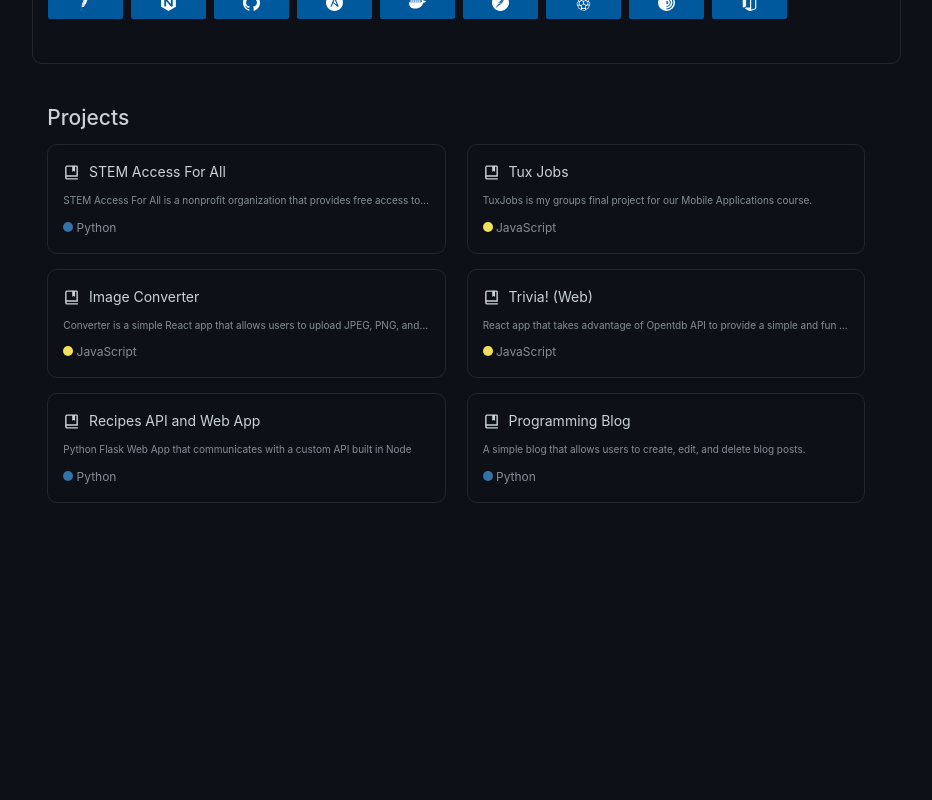
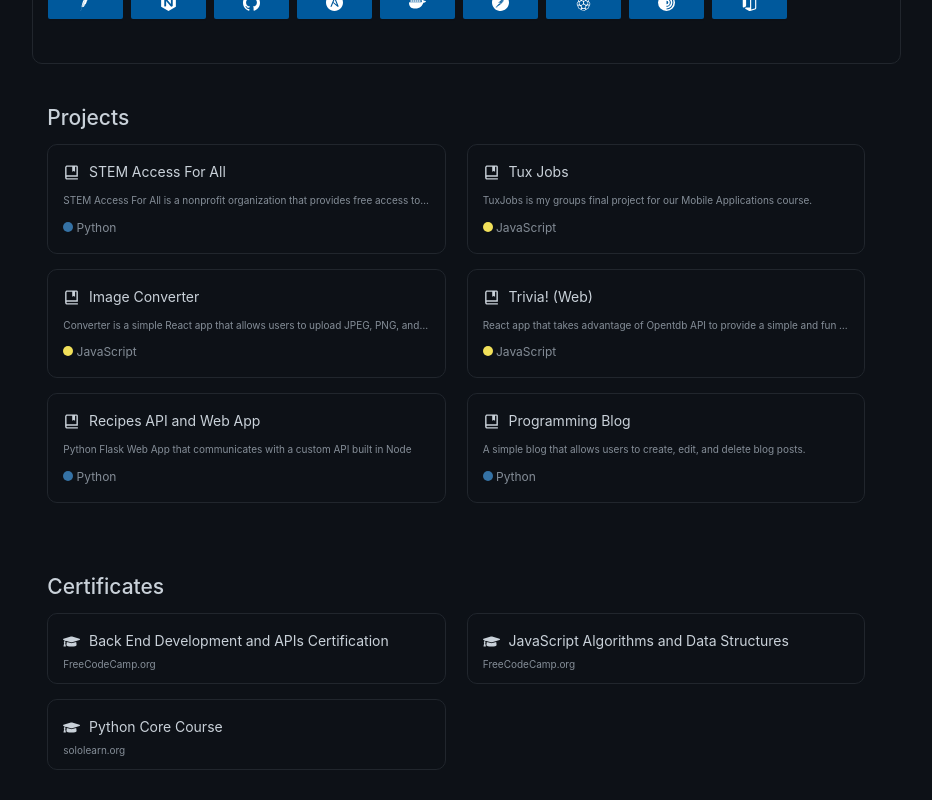
Before and after one commit to ethanshealey/react-github-profile-theme-portfolio, a React (Create React App) app: page / in a window 1280 px wide. Shown: the part 959-1759 px from the top of the page, without its empty margins (341-1273 px from the left). Before the commit the page ends 1514 px from the top, so only its background shows below. Built offline with nearby package versions, Linux system fonts and the light colour scheme.

Commit message:
pushing to github

```diff
--- a/src/App.js
+++ b/src/App.js
@@ -5,8 +5,7 @@ import Projects from './Components/Projects'
 import { FiBookOpen } from 'react-icons/fi'
 import { BiAward } from 'react-icons/bi'
 import { AiOutlineCode } from 'react-icons/ai'
-import GitHubCalendar from 'react-github-calendar';
-
+import Certificates from './Components/Certificates'
 const { Header } = Layout;
 
 function App() {
@@ -19,7 +18,7 @@ function App() {
             <Menu className="header-menu" mode="horizontal" defaultSelectedKeys={['1']}>
               <Menu.Item onClick={() => document.getElementById('overview').scrollIntoView({ behavior: 'smooth', block: 'start' })} key="1" className="header-menu-item"><FiBookOpen className="header-menu-icon" /><b>Overview</b></Menu.Item>
               <Menu.Item onClick={() => document.getElementById('projects').scrollIntoView({ behavior: 'smooth', block: 'start' })} key="2" className="header-menu-item"><AiOutlineCode className="header-menu-icon" /><b>Projects</b></Menu.Item>
-              <Menu.Item key="3" className="header-menu-item"><BiAward className="header-menu-icon" /><b>Certificates</b></Menu.Item>
+              <Menu.Item onClick={() => document.getElementById('certificates').scrollIntoView({ behavior: 'smooth', block: 'start' })} key="3" className="header-menu-item"><BiAward className="header-menu-icon" /><b>Certificates</b></Menu.Item>
             </Menu>
           </Col>
         </Row>
@@ -36,6 +35,7 @@ function App() {
             <br />
             <Projects />
             <br />
+            <Certificates />
           </Col>
         </Row>
       </Col>
--- /dev/null
+++ b/src/Components/Certificate/index.js
@@ -0,0 +1,23 @@
+import { Typography } from 'antd'
+import { FaGraduationCap } from 'react-icons/fa'
+
+const { Paragraph, Text } = Typography
+
+const Certificate = (props) => {
+    const handleProjectCLick = () => {
+        console.log(`Clicked on ${props.cert.name}`)
+    }
+
+    return (
+        <div className="project" onClick={() => handleProjectCLick()} href={props.cert.url}>
+            <FaGraduationCap className="header-menu-icon" /> {props.cert.name}
+            <Paragraph ellipsis className="cert-description">
+                {props.cert.provider}
+            </Paragraph>
+        </div>
+
+    )
+
+}
+
+export default Certificate
--- /dev/null
+++ b/src/Components/Certificates/index.js
@@ -0,0 +1,25 @@
+import { Row, Col } from 'antd'
+import certificates from '../../static/certificates.json'
+import Certificate from '../Certificate'
+
+const Certificates = (props) => {
+  return (
+    <div className="projects">
+            <h2 id="certificates">Certificates</h2>
+            <Row wrap>
+            {certificates.map((cert, index) => {
+                return (
+                    <>
+                        <Col xs={1} sm={1} md={0}></Col>
+                        <Col xs={24} sm={24} md={12} className="project-image">
+                            <Certificate key={index} cert={cert} />
+                        </Col>
+                    </>
+                )
+            })}
+            </Row>
+        </div>
+  )
+}
+
+export default Certificates
--- a/src/Components/Info/index.js
+++ b/src/Components/Info/index.js
@@ -7,7 +7,7 @@ const Info = () => {
 
   return (
     <>
-        <img className="avatar" src="https://avatars.githubusercontent.com/u/19337215?v=4" alt="logo" />
+        <img className="avatar" src='../images/pp.jpg' alt="logo" />
         <h1 className="name">Ethan Shealey</h1>
         <p className="username">ethanshealey</p>
         <a href="../../static/EthanShealeyResume.pdf" download><Button className="cv">Download CV</Button></a>
--- a/src/index.css
+++ b/src/index.css
@@ -232,3 +232,9 @@ body {
 .project:hover {
   border: 1.5px solid #3a3f47 !important;
 }
+.cert-description {
+  font-size: 10px !important;
+  color:#858e98 !important;
+  margin-top: 5px !important;
+  margin-bottom: -5px !important;
+}
--- /dev/null
+++ b/src/static/certificates.json
@@ -0,0 +1,20 @@
+[
+    {
+        "name": "Back End Development and APIs Certification",
+        "image": "../images/backendcert.png",
+        "provider": "FreeCodeCamp.org",
+        "url": "https://freecodecamp.org/certification/fcc535c291b/back-end-development-and-apis"
+    },
+    {
+        "name": "JavaScript Algorithms and Data Structures",
+        "image": "../images/javascriptcert.png",
+        "provider": "FreeCodeCamp.org",
+        "url": "https://freecodecamp.org/certification/fcc535c291b/javascript-algorithms-and-data-structures"
+    },
+    {
+        "name": " Python Core Course",
+        "image": "../images/pythoncert.png",
+        "provider": "sololearn.org",
+        "url": "https://www.sololearn.com/Certificate/1073-4777625/pdf/"
+    }
+]
```
Also changed, not shown: public/images/pp.jpg (added).
